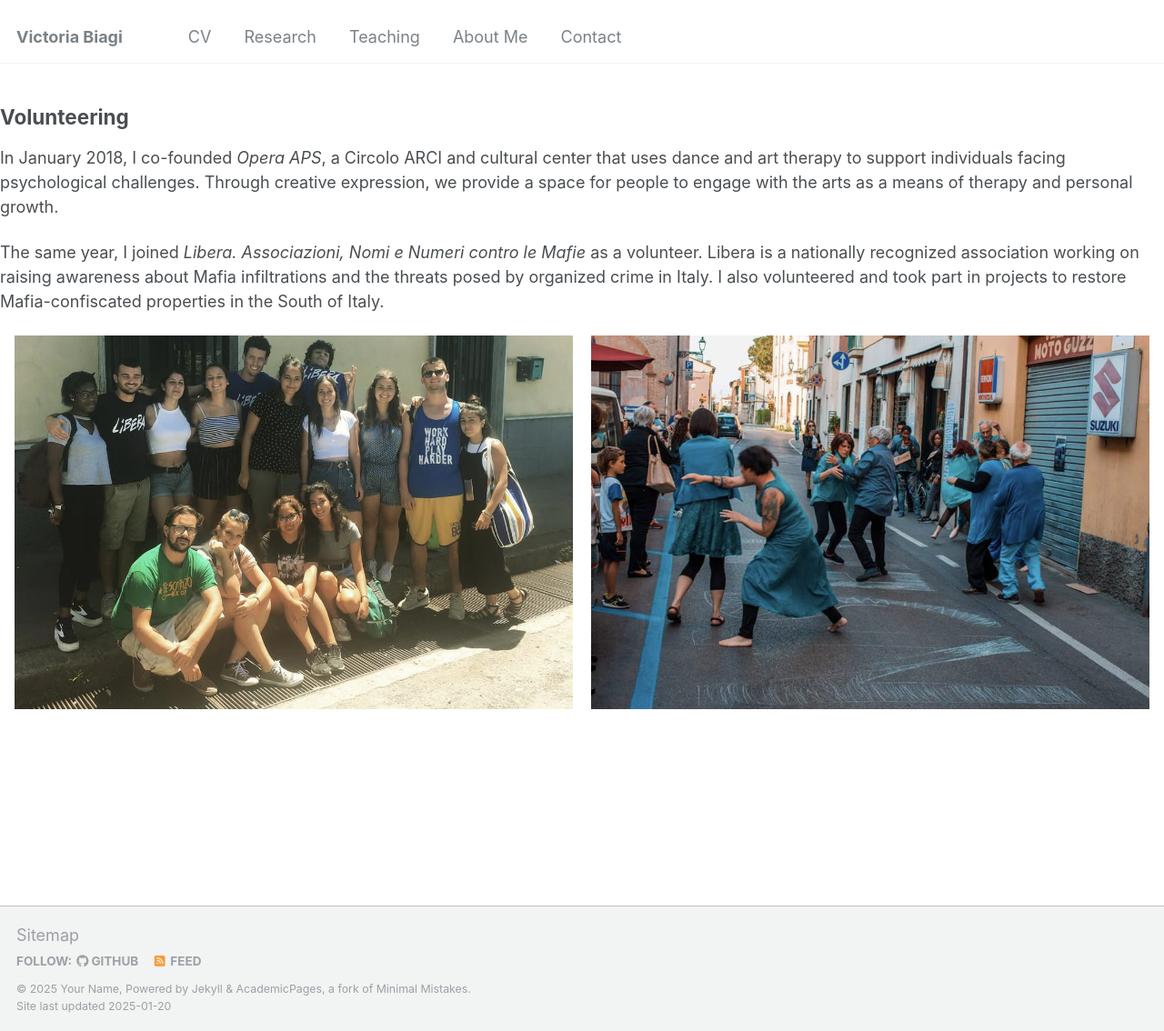
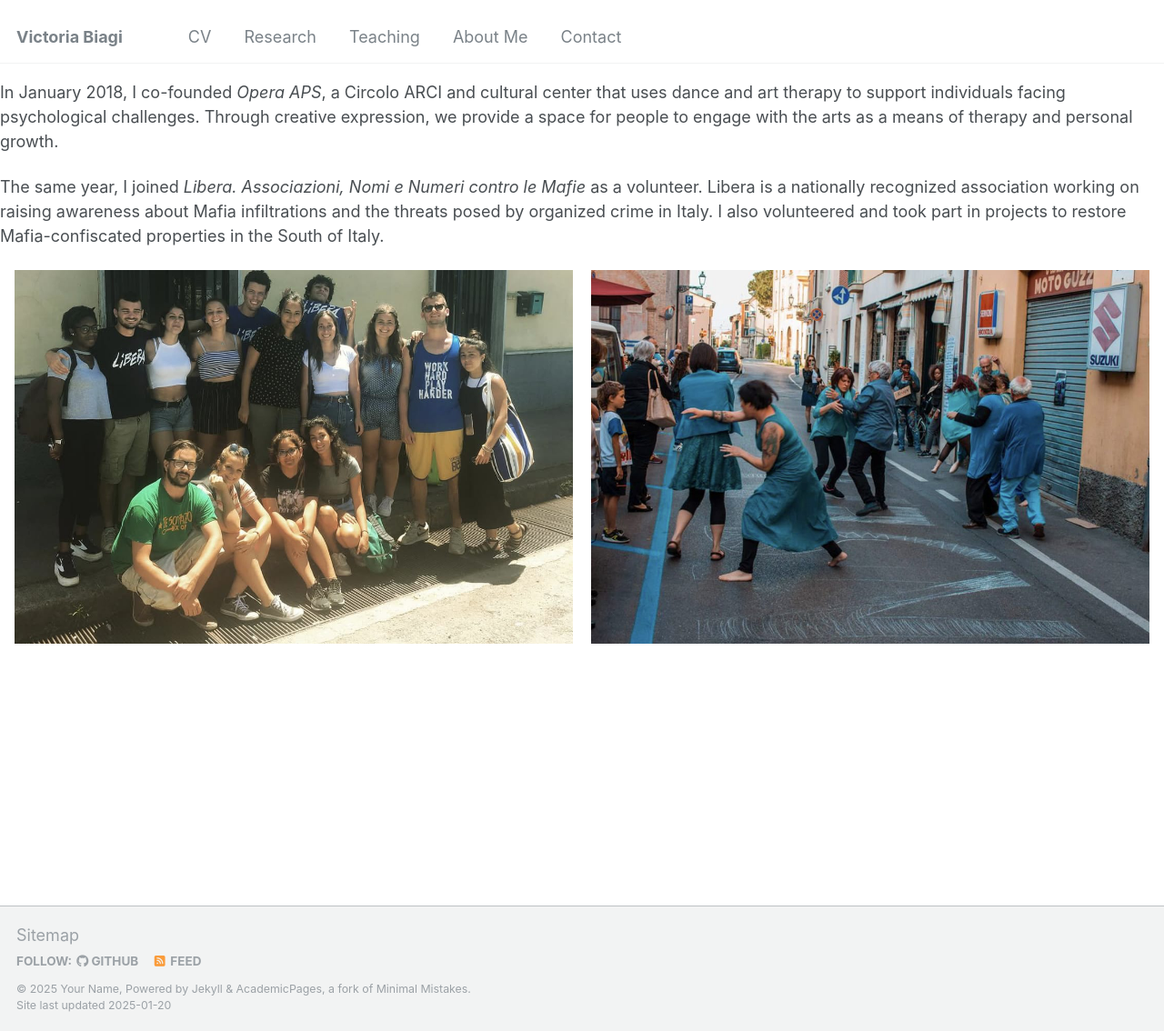
Before and after one commit to victoriabiagi/victoriabiagi.github.io, a Jekyll site: the page built from _portfolio/portfolio-2.md, in a window 1280 px wide and 1134 px high. Shown: the whole window at 91% size. Built offline with Jekyll 4.4.1, drawn with Linux system fonts in a browser that asks for light colours.

Commit message:
Update portfolio-2.md

```diff
--- a/_portfolio/portfolio-2.md
+++ b/_portfolio/portfolio-2.md
@@ -2,8 +2,6 @@
 layout: default
 title: "Volunteering"
 ---
-
-## Volunteering
 
 In January 2018, I co-founded *Opera APS*, a Circolo ARCI and cultural center that uses dance and art therapy to support individuals facing psychological challenges. Through creative expression, we provide a space for people to engage with the arts as a means of therapy and personal growth.
 
```
